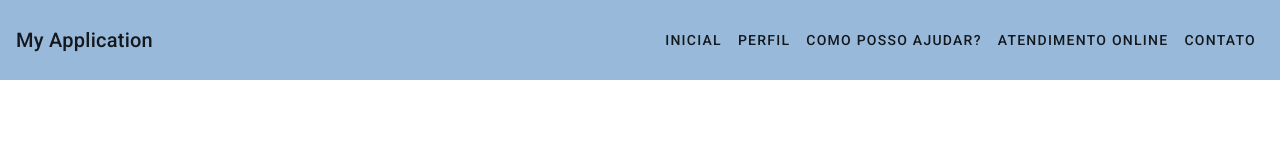
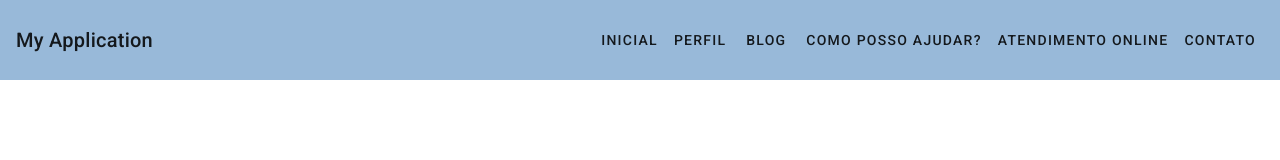
Before and after one commit to luan-k10/WebAplication, an Angular app: page / in a window 1280 px wide. Shown: the top 160 px of the page. Built offline with nearby package versions, Linux system fonts and the light colour scheme.

Commit message:
Botão de blog

```diff
--- a/src/app/app.component.html
+++ b/src/app/app.component.html
@@ -4,6 +4,7 @@
     <span class="example-spacer"></span>
     <button mat-button>INICIAL</button>
     <button mat-button>PERFIL</button>
+    <button mat-button>BLOG</button>
     <button mat-button>COMO POSSO AJUDAR?</button>
     <button mat-button>ATENDIMENTO ONLINE</button>
     <button mat-button>CONTATO</button>
```
